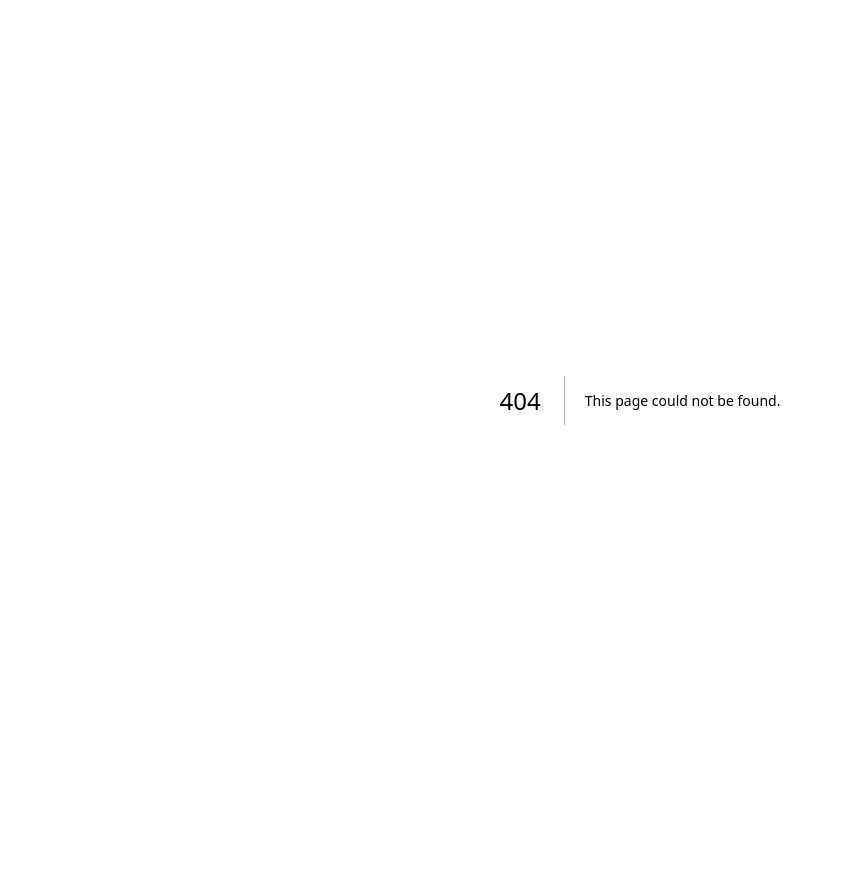
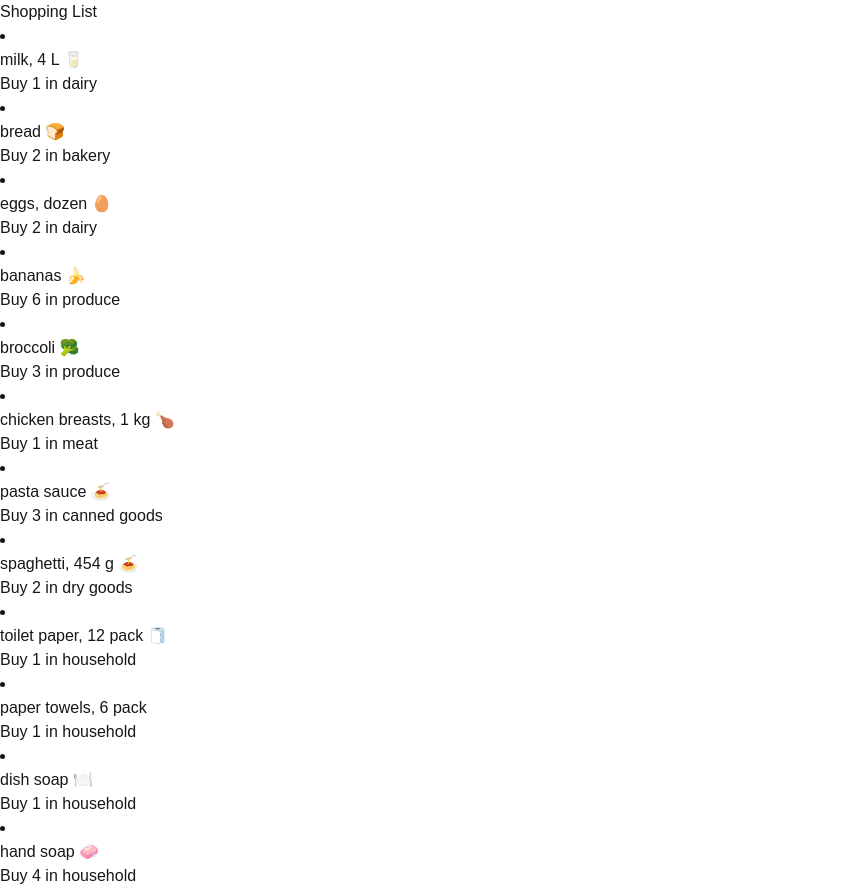
Before and after one commit to malihaprova/cprg306-assignments, a Next.js app: page /week-3 in a window 1280 px wide. Before the commit this address had no page. Shown: the whole page, without its empty margins (0-843 px from the left). Before the commit the page ends 800 px from the top, so only its background shows below. Built offline with nearby package versions, Linux system fonts and the light colour scheme.

Commit message:
assignment 3

```diff
--- a/app/layout.js
+++ b/app/layout.js
@@ -13,8 +13,8 @@ const geistMono = localFont({
 });
 
 export const metadata = {
-  title: "Create Next App",
-  description: "Generated by create next app",
+  title: "Shopping List",
+  description: "Shopping list",
 };
 
 export default function RootLayout({ children }) {
--- a/app/page.js
+++ b/app/page.js
@@ -5,6 +5,8 @@ export default function Page() {
       <main>
         <h1>CPRG 306: Web Development 2 - Assignments</h1>
         <Link href="http://localhost:3000/week-2">Week 2 Assignment</Link>
+       <div> <Link href="http://localhost:3000/week-3">Week 3 Assignment</Link>
+        </div>
       </main>
     );
 }
--- /dev/null
+++ b/app/week-3/item-list.js
@@ -0,0 +1,91 @@
+import Item from './item.js';
+export default function ItemList() {
+    const item1 = {
+        name: "milk, 4 L 🥛",
+        quantity: 1,
+        category: "dairy",
+      };
+
+      const item2 = {
+        name: "bread 🍞",
+        quantity: 2,
+        category: "bakery",
+      };
+
+      const item3 = {
+        name: "eggs, dozen 🥚",
+        quantity: 2,
+        category: "dairy",
+      };
+
+      const item4 = {
+        name: "bananas 🍌",
+        quantity: 6,
+        category: "produce",
+      };
+
+      const item5 = {
+        name: "broccoli 🥦",
+        quantity: 3,
+        category: "produce",
+      };
+
+      const item6 = {
+        name: "chicken breasts, 1 kg 🍗",
+        quantity: 1,
+        category: "meat",
+      };
+
+      const item7 = {
+        name: "pasta sauce 🍝",
+        quantity: 3,
+        category: "canned goods",
+      };
+
+      const item8 = {
+        name: "spaghetti, 454 g 🍝",
+        quantity: 2,
+        category: "dry goods",
+      };
+
+      const item9 = {
+        name: "toilet paper, 12 pack 🧻",
+        quantity: 1,
+        category: "household",
+      };
+
+      const item10 = {
+        name: "paper towels, 6 pack",
+        quantity: 1,
+        category: "household",
+      };
+
+      const item11 = {
+        name: "dish soap 🍽️",
+        quantity: 1,
+        category: "household",
+      };
+
+      const item12 = {
+        name: "hand soap 🧼",
+        quantity: 4,
+        category: "household",
+      };
+
+      return (
+        <div>
+            <Item name={item1.name} quantity={item1.quantity} category={item1.category} />
+            <Item name={item2.name} quantity={item2.quantity} category={item2.category} />
+            <Item name={item3.name} quantity={item3.quantity} category={item3.category} />
+            <Item name={item4.name} quantity={item4.quantity} category={item4.category} />
+            <Item name={item5.name} quantity={item5.quantity} category={item5.category} />
+            <Item name={item6.name} quantity={item6.quantity} category={item6.category} />
+            <Item name={item7.name} quantity={item7.quantity} category={item7.category} />
+            <Item name={item8.name} quantity={item8.quantity} category={item8.category} />
+            <Item name={item9.name} quantity={item9.quantity} category={item9.category} />
+            <Item name={item10.name} quantity={item10.quantity} category={item10.category} />
+            <Item name={item11.name} quantity={item11.quantity} category={item11.category} />
+            <Item name={item12.name} quantity={item12.quantity} category={item12.category} />
+        </div>
+      )
+}
--- /dev/null
+++ b/app/week-3/item.js
@@ -0,0 +1,8 @@
+export default function Item({name, quantity, category}) {
+    return (<li>
+                <h2>{name}</h2>
+                <div>
+                    <p>Buy {quantity} in {category}</p>
+                </div>
+            </li>);
+}
--- /dev/null
+++ b/app/week-3/page.js
@@ -0,0 +1,9 @@
+import ItemList from './item-list.js';
+export default function Page() {
+    return (
+      <main>
+        <h1>Shopping List</h1>
+        <ItemList />
+      </main>
+    );
+}
```
